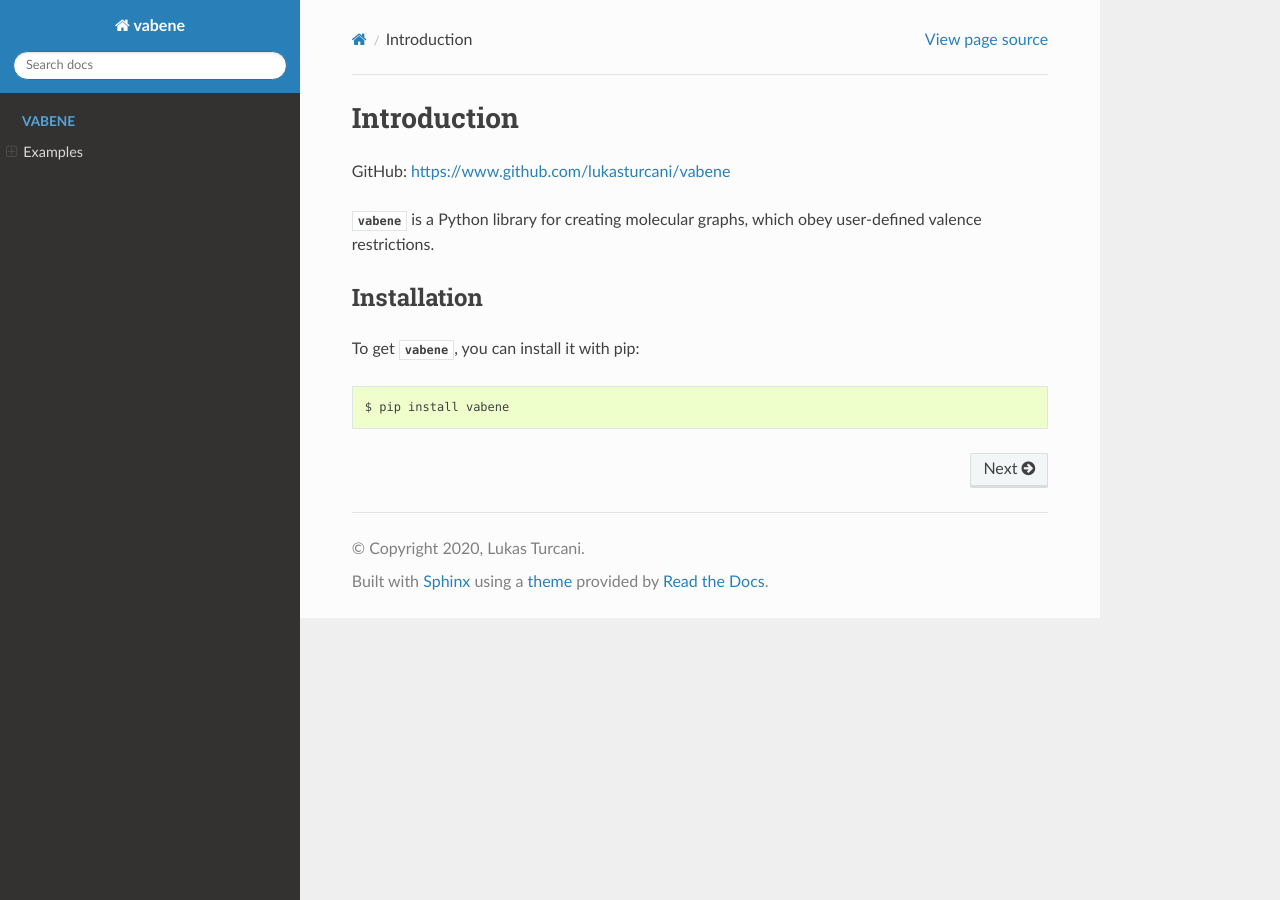
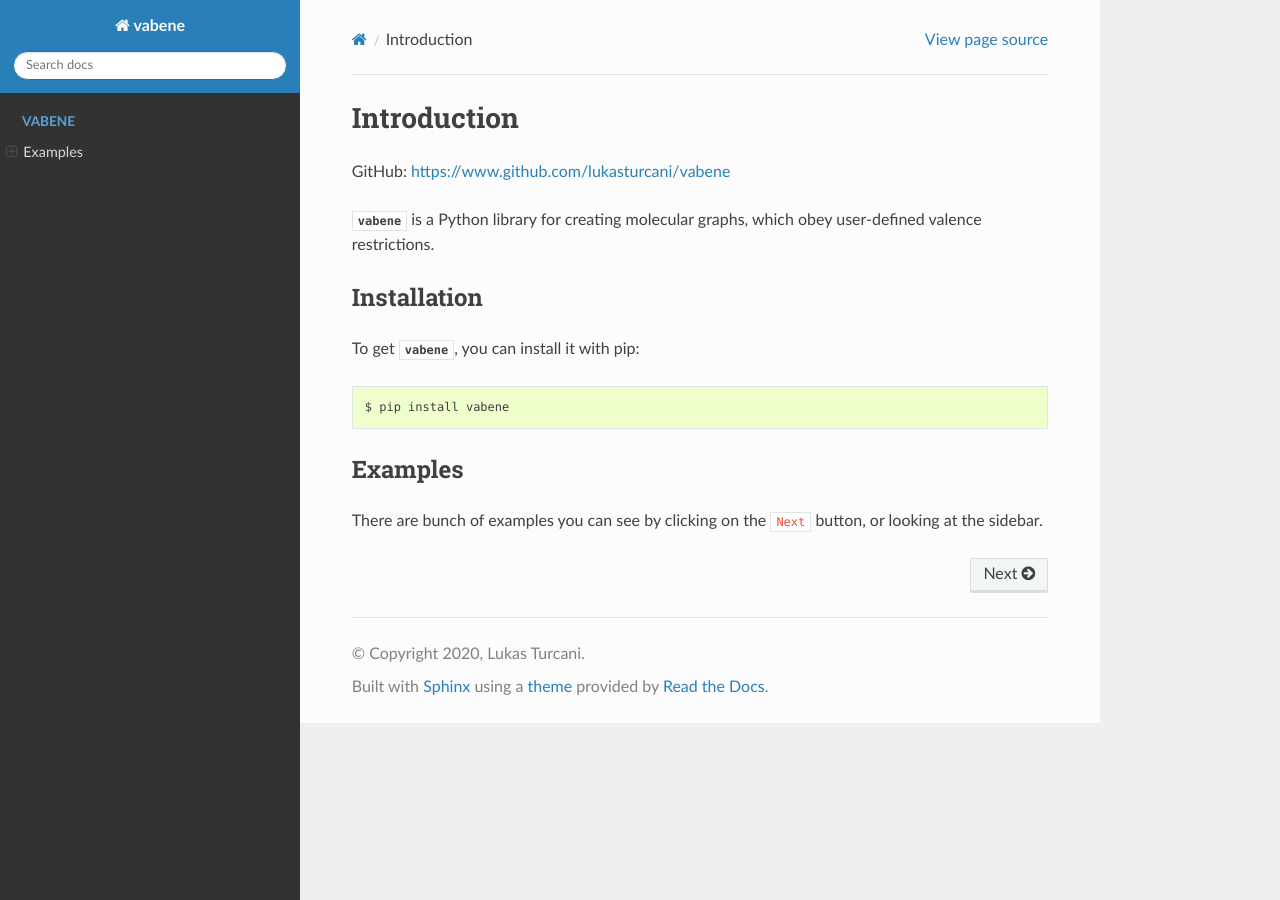
Before and after one commit to lukasturcani/vabene, a Sphinx documentation site: the page built from docs/source/index.rst, in a window 1280 px wide. Built offline with Sphinx 7.4.7 and the Read the Docs theme 2.0.0, drawn with Linux system fonts in a browser that asks for light colours; formulas are drawn with MathJax 3.

Commit message:
Added sentence.

```diff
--- a/docs/source/index.rst
+++ b/docs/source/index.rst
@@ -37,3 +37,10 @@ Installation
 To get :mod:`vabene`, you can install it with pip::
 
     $ pip install vabene
+
+
+Examples
+--------
+
+There are bunch of examples you can see by clicking on the
+``Next`` button, or looking at the sidebar.
```
